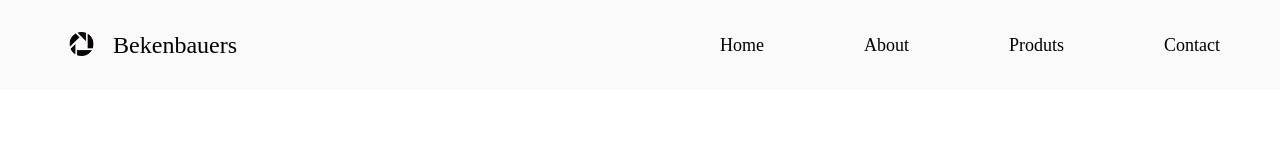
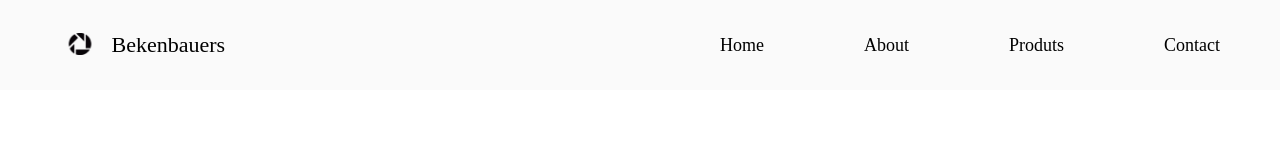
Before and after one commit to nemanjamalesija/landing-page-saas, a React (Create React App) app: page / in a window 1280 px wide. Shown: the top 160 px of the page. Built offline with nearby package versions, Linux system fonts and the light colour scheme.

Commit message:
Update logo

```diff
--- a/src/index.css
+++ b/src/index.css
@@ -19,15 +19,13 @@ html {
 .nav__logo--container {
   display: flex;
   align-items: center;
-  gap: 1rem;
+  gap: 1.2rem;
 }
 .nav__logo--image {
-  background: transparent;
-  height: 2.4rem;
-  height: 2.4rem;
+  height: 2.2rem;
 }
 .nav__logo--text {
-  font-size: 2.4rem;
+  font-size: 2.2rem;
 }
 .nav__list {
   list-style: none;
--- a/src/main.scss
+++ b/src/main.scss
@@ -27,12 +27,11 @@ html {
   }
 
   &__logo--image {
-    width: 25%;
-    background: transparent;
+    height: 2.2rem;
   }
 
   &__logo--text {
-    font-size: 1.8rem;
+    font-size: 2.2rem;
   }
 
   &__list {
```
Also changed, not shown: 1 other file (tests, documents, lock files or other folders).
